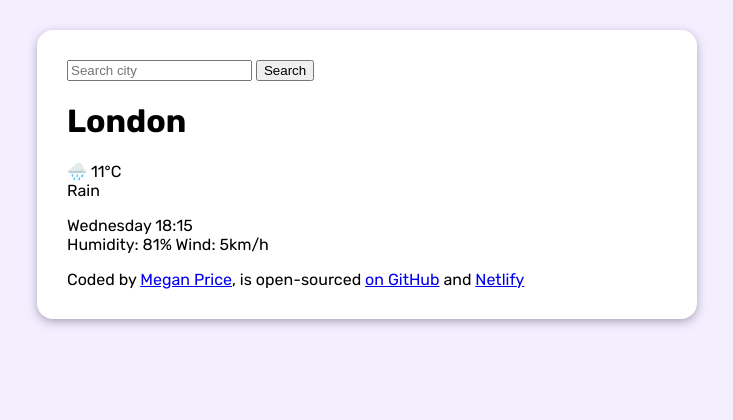
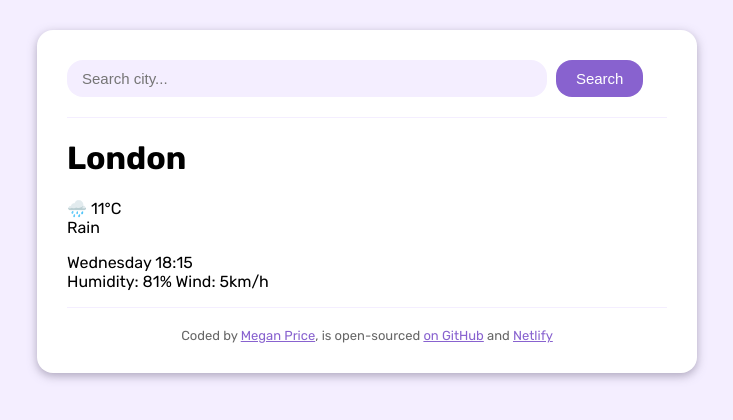
Before and after one commit to meganprice27/weather-app, a plain HTML site: page index.html in a window 1280 px wide. Shown: the whole page, without its empty margins (273-1006 px from the left). Drawn offline with Linux system fonts and the light colour scheme.

Commit message:
Styled header ( search form and button) and footer

```diff
--- a/index.html
+++ b/index.html
@@ -15,9 +15,14 @@
   <body>
     <div class="weather-app">
       <header>
-        <form>
-          <input type="search" placeholder="Search city" required />
-          <input type="submit" value="Search" />
+        <form class="search-form">
+          <input
+            type="search"
+            placeholder="Search city..."
+            required
+            class="search-form-input"
+          />
+          <input type="submit" value="Search" class="search-form-button" />
         </form>
       </header>
       <main>
--- a/src/style.css
+++ b/src/style.css
@@ -1,6 +1,10 @@
 body {
   background-color: #f4eeff;
-  font-family: 'Rubik', sans-serif;
+  font-family: "Rubik", sans-serif;
+}
+
+a {
+  color: rgb(136, 98, 207);
 }
 
 .weather-app {
@@ -11,3 +15,35 @@ body {
   box-shadow: 0 3px 10px rgba(156, 149, 173, 0.8);
   border-radius: 16px;
 }
+
+header {
+  border-bottom: 1px solid #f4eeff;
+  padding: 0 0 20px 0;
+}
+
+.search-form-input {
+  background-color: #f4eeff;
+  border: none;
+  border-radius: 16px;
+  width: 80%;
+  font-size: 15px;
+  padding: 10px 15px;
+}
+
+.search-form-button {
+  background: rgb(136, 98, 207);
+  color: white;
+  padding: 10px 20px;
+  border: none;
+  border-radius: 16px;
+  font-size: 15px;
+  margin-left: 5px;
+}
+
+footer {
+  border-top: 1px solid #f4eeff;
+  padding: 20px 0 0 0;
+  text-align: center;
+  font-size: 13px;
+  color: rgba(0, 0, 0, 0.6);
+}
```
